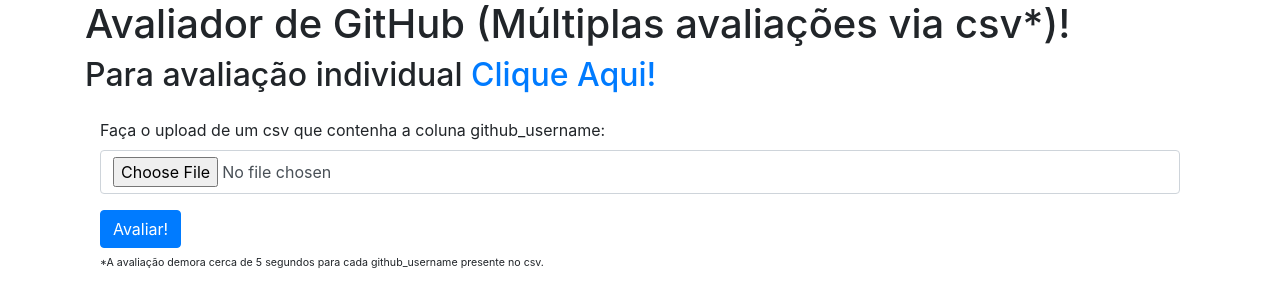
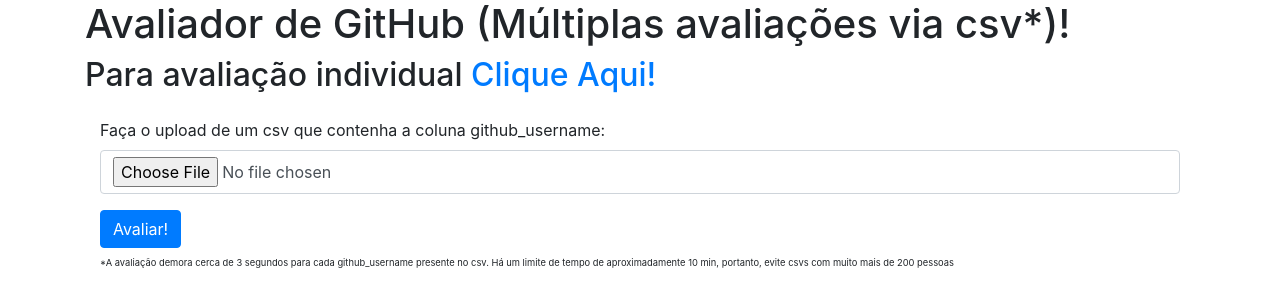
Before and after one commit to felipmartins/github-profile-evaluator, a Django app: page /group in a window 1280 px wide. Shown: the top 307 px of the page. Run offline with Django 4.2, Linux system fonts and the light colour scheme; some libraries are stand-ins or nearby versions.

Commit message:
add timeout info to page

```diff
--- a/evaluator/templates/group_index.html
+++ b/evaluator/templates/group_index.html
@@ -22,8 +22,8 @@ GitHub Evaluator
             </div>
             <button type="submit" class="btn btn-primary" id="upload-button">Avaliar!</button>
         </form>
-        <span style="font-size:8pt">*A avaliação demora cerca de 5 segundos para cada github_username presente no
-            csv.</span>
+        <span style="font-size:7pt">*A avaliação demora cerca de 3 segundos para cada github_username presente no
+            csv. Há um limite de tempo de aproximadamente 10 min, portanto, evite csvs com muito mais de 200 pessoas</span>
     </div>
 
 
```
